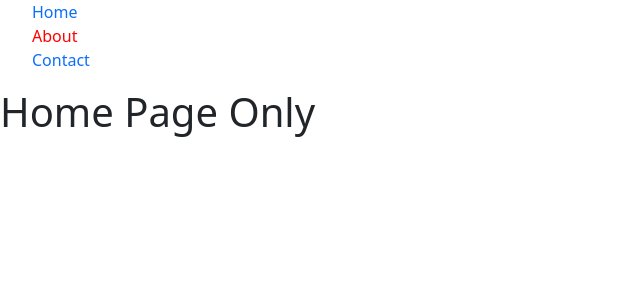
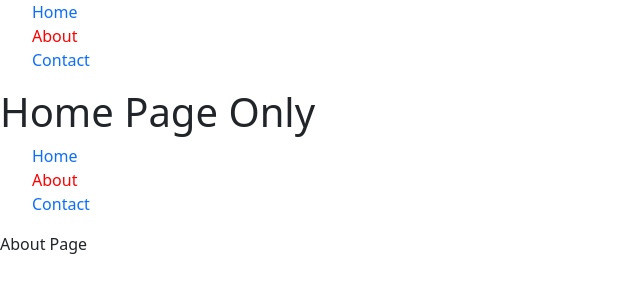
Before and after one commit to Arvindkr123/React-Learning, a React (Create React App) app: page /about in a window 1280 px wide. Shown: the top 300 px of the page, without its empty margins (0-640 px from the left). Built offline with nearby package versions, Linux system fonts and the light colour scheme.

Commit message:
Outlet to resolve the Nested routing issue

```diff
--- a/src/Home.js
+++ b/src/Home.js
@@ -1,4 +1,5 @@
 import React from 'react'
+import { Outlet } from 'react-router-dom';
 import Hello from './Component/Hello';
 
 const Home = () => {
@@ -6,6 +7,7 @@ const Home = () => {
         <>
             <Hello></Hello>
             <section><h1>Home Page Only</h1></section>
+            <Outlet></Outlet>
         </>
     )
 }
```
